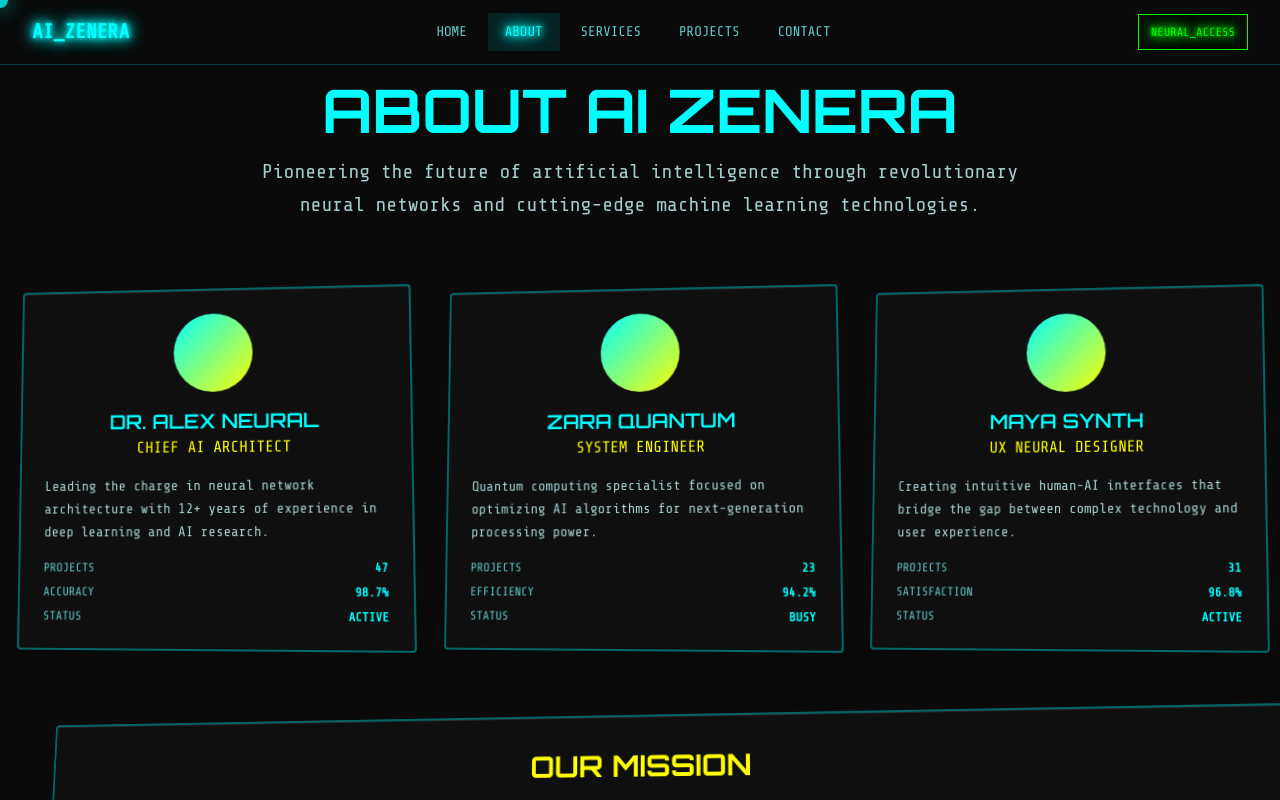
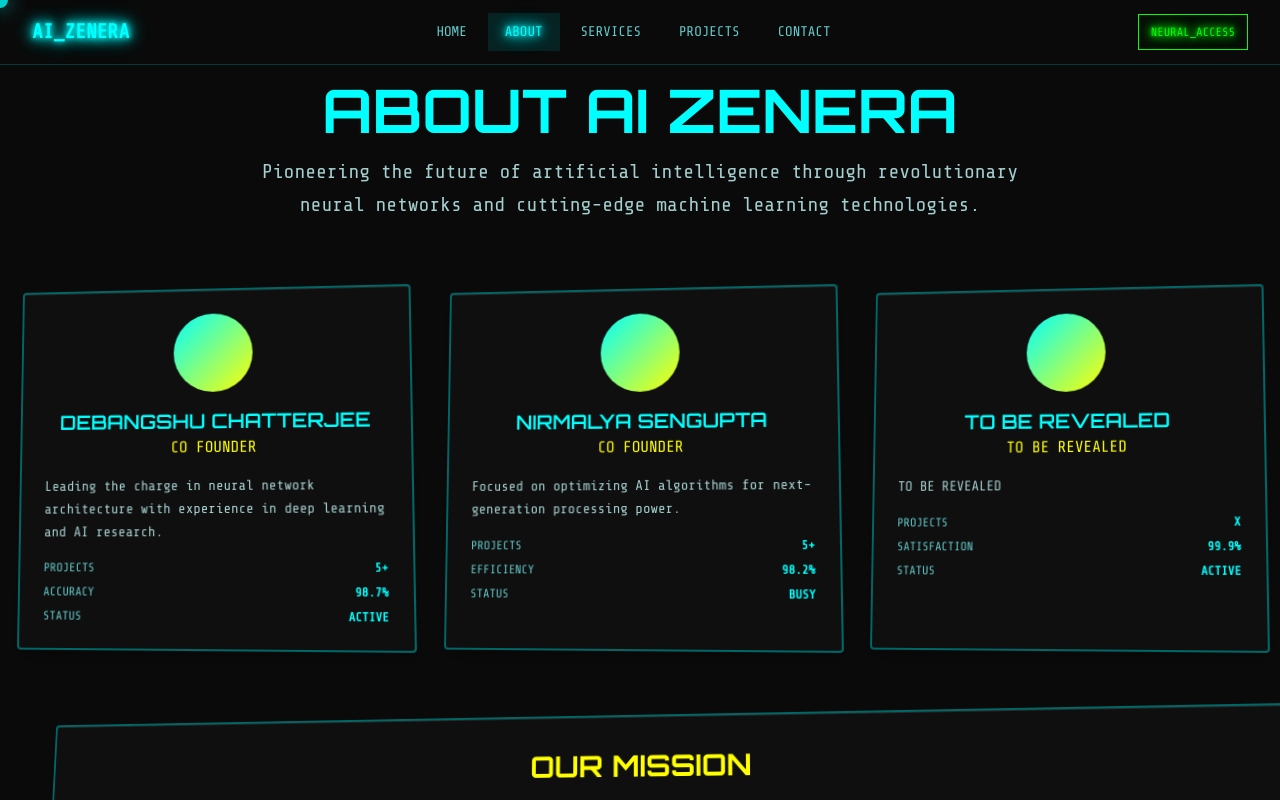
Before and after one commit to deba2k5/badger-bravo-build, a React (Vite) app: page /about in a window 1280 px wide. Shown: the top 800 px of the page. Built offline with nearby package versions, Linux system fonts and the light colour scheme; the HTML template or start-up script is replaced by a standard one.

Commit message:
Update About.tsx

```diff
--- a/src/pages/About.tsx
+++ b/src/pages/About.tsx
@@ -13,32 +13,32 @@ interface TeamMember {
 
 const teamMembers: TeamMember[] = [
   {
-    name: 'DR. ALEX NEURAL',
-    role: 'CHIEF AI ARCHITECT',
-    bio: 'Leading the charge in neural network architecture with 12+ years of experience in deep learning and AI research.',
+    name: 'DEBANGSHU CHATTERJEE',
+    role: 'CO FOUNDER',
+    bio: 'Leading the charge in neural network architecture with experience in deep learning and AI research.',
     stats: [
-      { label: 'PROJECTS', value: '47' },
+      { label: 'PROJECTS', value: '5+' },
       { label: 'ACCURACY', value: '98.7%' },
       { label: 'STATUS', value: 'ACTIVE' }
     ]
   },
   {
-    name: 'ZARA QUANTUM',
-    role: 'SYSTEM ENGINEER',
-    bio: 'Quantum computing specialist focused on optimizing AI algorithms for next-generation processing power.',
+    name: 'NIRMALYA SENGUPTA',
+    role: 'CO FOUNDER',
+    bio: 'Focused on optimizing AI algorithms for next-generation processing power.',
     stats: [
-      { label: 'PROJECTS', value: '23' },
-      { label: 'EFFICIENCY', value: '94.2%' },
+      { label: 'PROJECTS', value: '5+' },
+      { label: 'EFFICIENCY', value: '98.2%' },
       { label: 'STATUS', value: 'BUSY' }
     ]
   },
   {
-    name: 'MAYA SYNTH',
-    role: 'UX NEURAL DESIGNER',
-    bio: 'Creating intuitive human-AI interfaces that bridge the gap between complex technology and user experience.',
+    name: 'TO BE REVEALED',
+    role: 'TO BE REVEALED',
+    bio: 'TO BE REVEALED',
     stats: [
-      { label: 'PROJECTS', value: '31' },
-      { label: 'SATISFACTION', value: '96.8%' },
+      { label: 'PROJECTS', value: 'X' },
+      { label: 'SATISFACTION', value: '99.9%' },
       { label: 'STATUS', value: 'ACTIVE' }
     ]
   }
```
